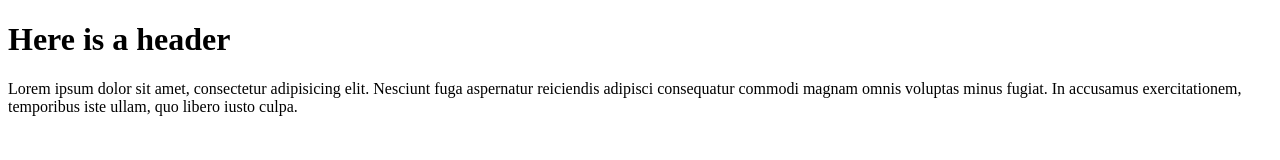
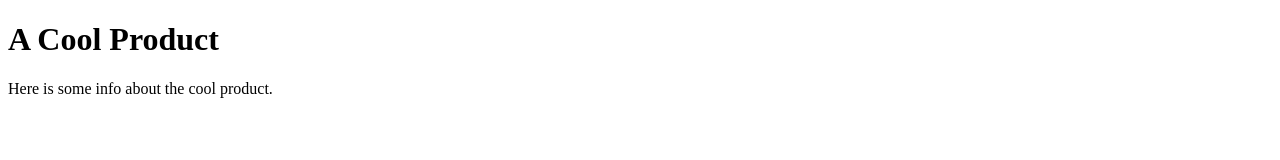
Before and after one commit to irrationalistic/spring2015-test-repo, a plain HTML site: page index.html in a window 1280 px wide. Drawn offline with Linux system fonts and the light colour scheme.

Commit message:
Updated to reflect cool product

```diff
--- a/index.html
+++ b/index.html
@@ -5,7 +5,7 @@
     <title>Test page</title>
   </head>
   <body>
-    <h1>Here is a header</h1>
-    <p>Lorem ipsum dolor sit amet, consectetur adipisicing elit. Nesciunt fuga aspernatur reiciendis adipisci consequatur commodi magnam omnis voluptas minus fugiat. In accusamus exercitationem, temporibus iste ullam, quo libero iusto culpa.</p>
+    <h1>A Cool Product</h1>
+    <p>Here is some info about the cool product.</p>
   </body>
 </html>
```
